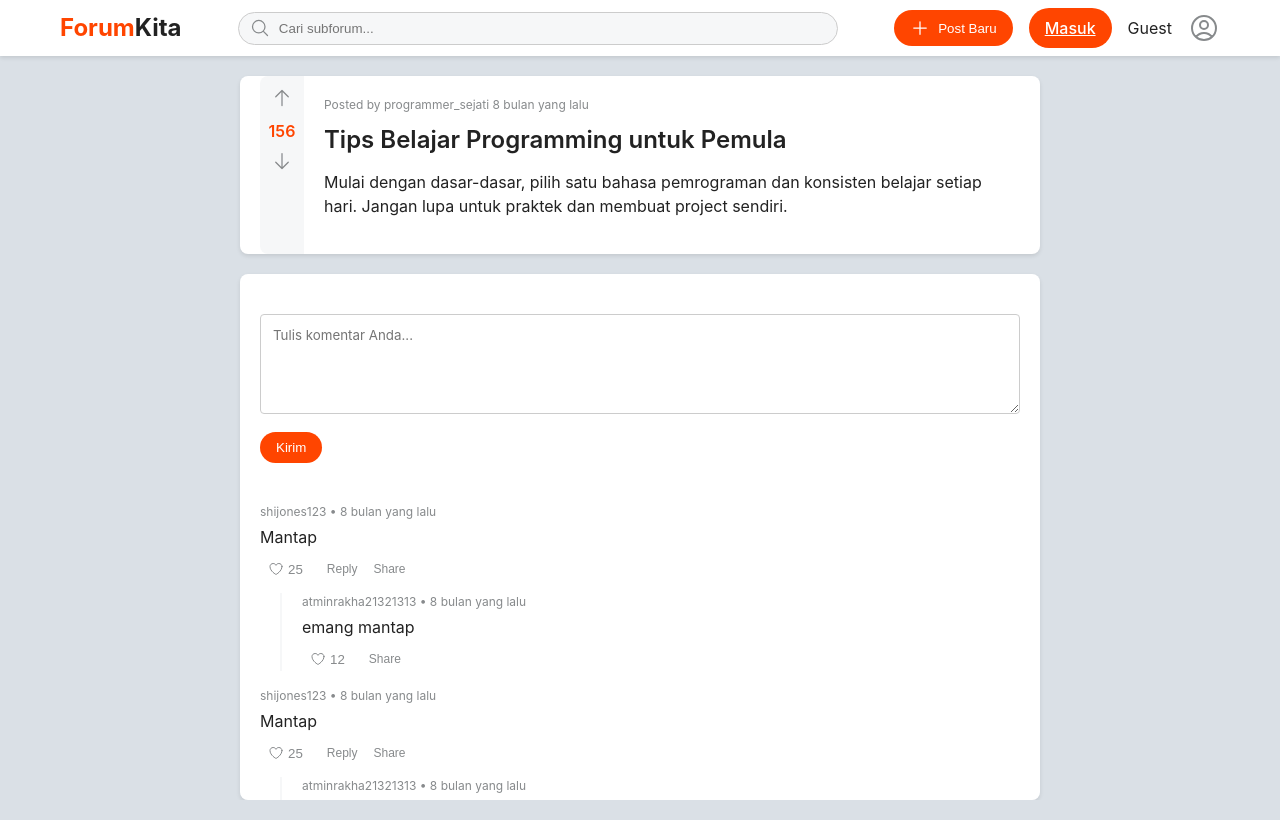
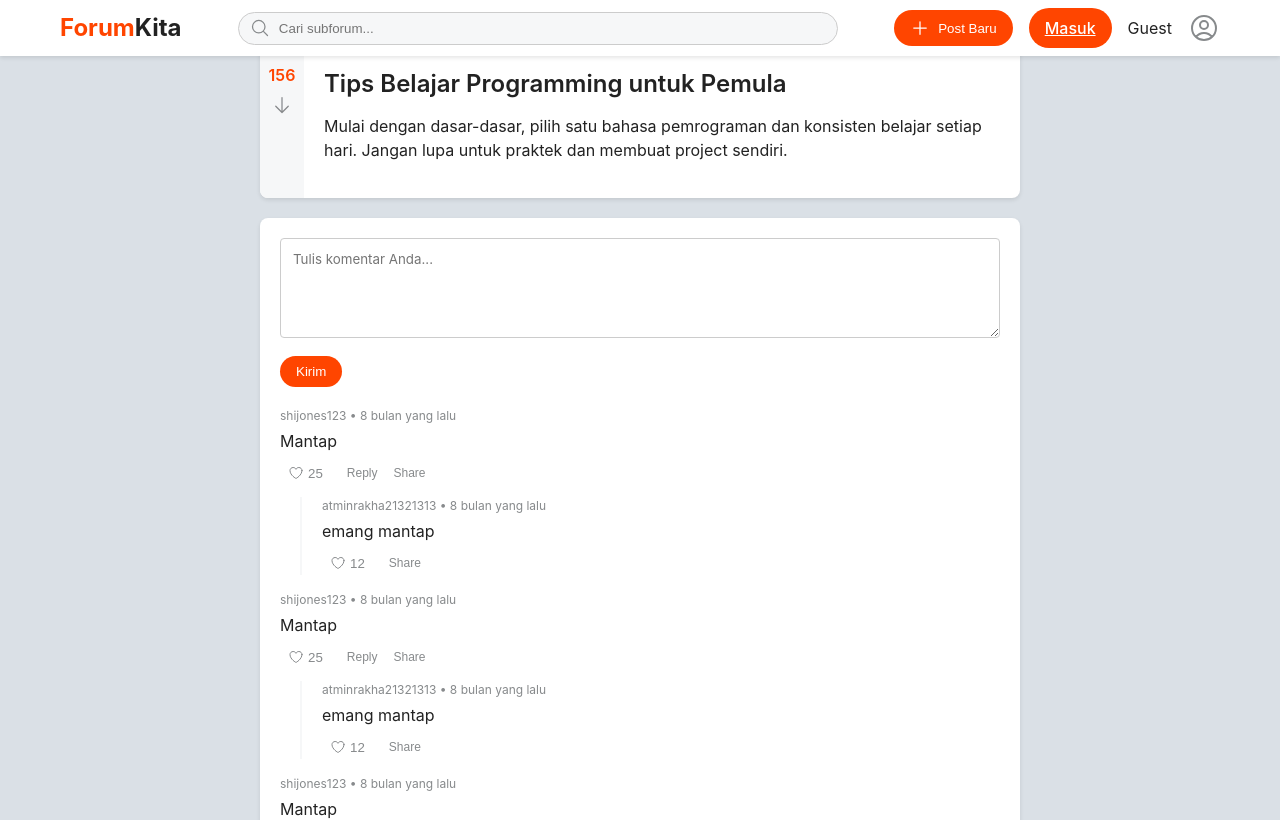
Before and after one commit to rakhargo/Forkit, a Vue app in the folder ForumKitaFE/: page /post/1/comments in a window 1280 px wide. Shown: the top 820 px of the page. Built offline with nearby package versions, Linux system fonts and the light colour scheme.

Commit message:
fix scroll post comment

```diff
--- a/ForumKitaFE/src/style.css
+++ b/ForumKitaFE/src/style.css
@@ -7,12 +7,29 @@
   --gray-medium: #878a8c;
   --shadow: 0 2px 4px rgba(0, 0, 0, 0.1);
   --header-height: 56px;
+  --error-color: #ff4757;
 }
 
 * {
   margin: 0;
   padding: 0;
   box-sizing: border-box;
+}
+
+html, body {
+  height: 100%;
+}
+
+body {
+  background-color: var(--background-color);
+  font-family: -apple-system, BlinkMacSystemFont, 'Segoe UI', Roboto, Oxygen, Ubuntu, Cantarell, sans-serif;
+  color: var(--text-color);
+  line-height: 1.5;
+  overflow-y: auto;
+}
+
+#app {
+  min-height: 100vh;
 }
 
 /* Hide scrollbar but keep functionality */
@@ -23,15 +40,6 @@
 
 .hide-scrollbar::-webkit-scrollbar {
   display: none;  /* Chrome, Safari and Opera */
-}
-
-body {
-  background-color: var(--background-color);
-  font-family: -apple-system, BlinkMacSystemFont, 'Segoe UI', Roboto, Oxygen, Ubuntu, Cantarell, sans-serif;
-  color: var(--text-color);
-  line-height: 1.5;
-  height: 100vh;
-  overflow: hidden;
 }
 
 .container {
--- a/ForumKitaFE/src/views/PostComments.vue
+++ b/ForumKitaFE/src/views/PostComments.vue
@@ -153,6 +153,7 @@
 
 <template>
   <div class="comments-container">
+    <div class="content-wrapper">
       <div class="post-preview">
         <div class="vote-buttons">
           <button
@@ -261,25 +262,32 @@
         </div>
       </div>
     </div>
+  </div>
 </template>
 
 <style scoped>
+.comments-page {
+  min-height: 100vh;
+  padding-top: var(--header-height);
+  background-color: var(--background-color);
+}
+
 .comments-container {
-  height: 100vh;
-  display: flex;
-  flex-direction: column;
-  padding-top: 76px;
+  width: 100%;
+}
+
+.content-wrapper {
+  max-width: 800px;
+  margin: 0 auto;
+  padding: 20px;
 }
 
 .post-preview {
   background: white;
   border-radius: 8px;
   box-shadow: var(--shadow);
-  margin: 0 auto 20px;
+  margin-bottom: 20px;
   display: flex;
-  max-width: 800px;
-  width: 100%;
-  padding: 0 20px;
 }
 
 .vote-buttons {
@@ -351,21 +359,11 @@
   background: white;
   border-radius: 8px;
   box-shadow: var(--shadow);
-  margin: 0 auto;
-  max-width: 800px;
-  width: 100%;
-  flex: 1;
-  overflow-y: auto;
   padding: 20px;
 }
 
 .comment-form {
   margin-bottom: 20px;
-  position: sticky;
-  top: 0;
-  background: white;
-  padding: 20px 0;
-  z-index: 1;
 }
 
 .reply-indicator {
```
Lines whose indentation alone changed are shown as unchanged.
